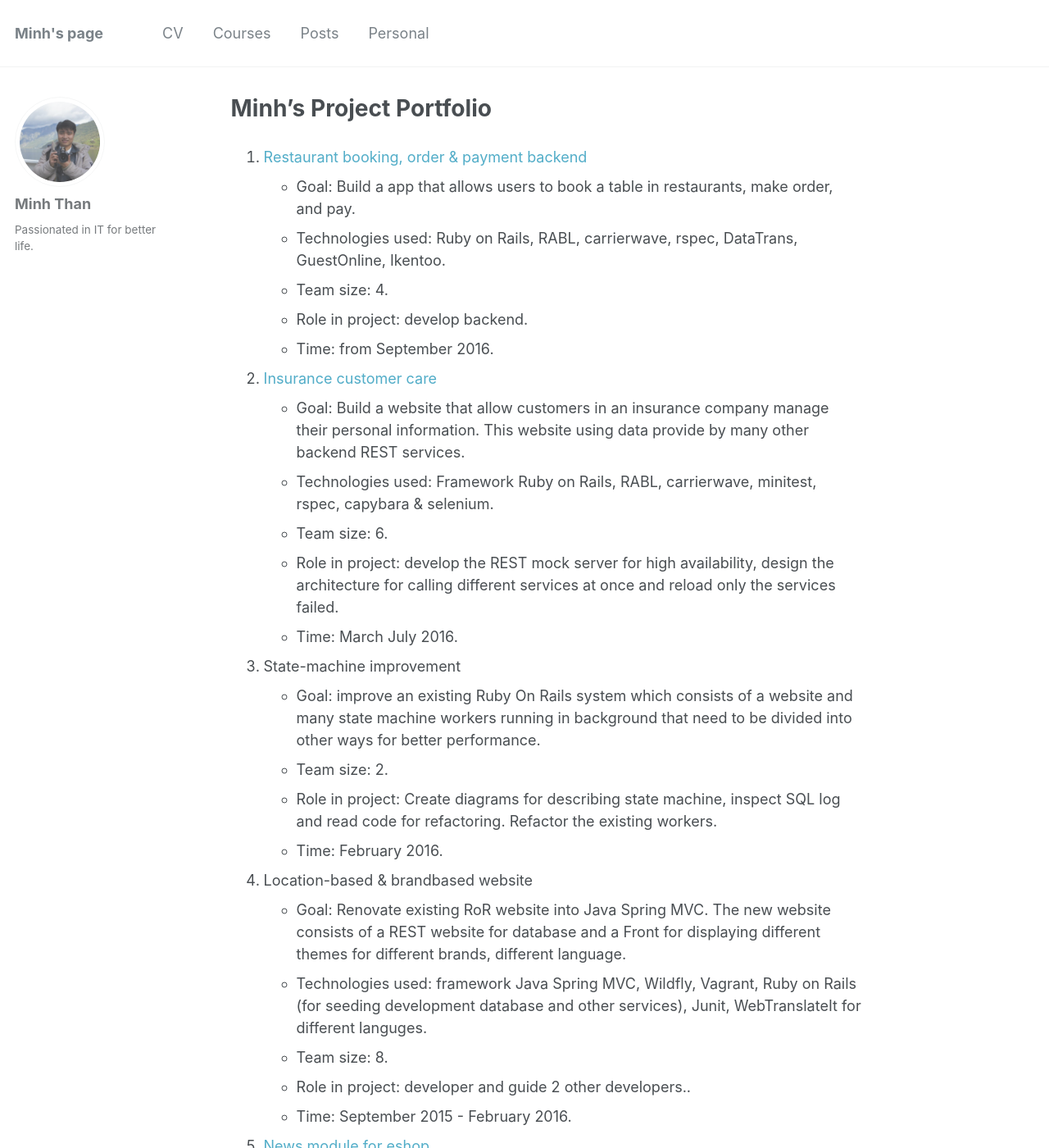
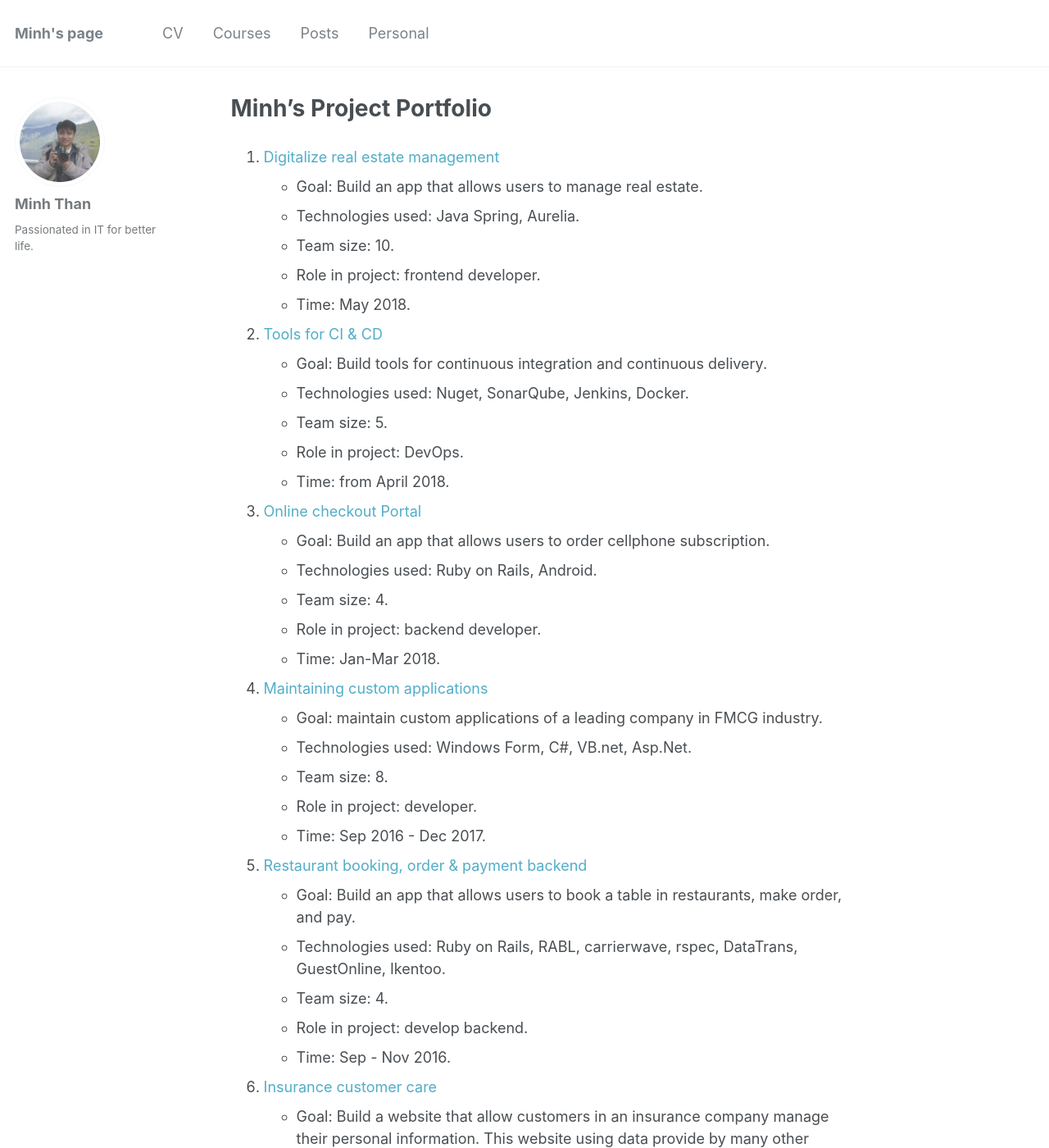
Before and after one commit to thanqminh/thanqminh.github.io, a Jekyll site: the page built from portfolio.md, in a window 1280 px wide and 1400 px high. Shown: the whole window at 82% size. Built offline with Jekyll 4.4.1, drawn with Linux system fonts in a browser that asks for light colours; some of the changed text lies outside the part shown.

Commit message:
update cv and port

```diff
--- a/portfolio.md
+++ b/portfolio.md
@@ -5,21 +5,45 @@ author_profile: true
 permalink: /portfolio
 sidebar: true
 ---
-1.  [Restaurant booking, order & payment backend](https://openwt.com/en/cases/reinventing-hospitality-through-technology){:target="_blank"}
-* Goal: Build a app that allows users to book a table in restaurants, make order, and pay.
+1.  [Digitalize real estate management](https://openwt.com/en/cases/increasing-efficiency-real-estate-through-360-customer-view){:target="_blank"}
+* Goal: Build an app that allows users to manage real estate.
+* Technologies used: Java Spring, Aurelia.
+* Team size: 10.
+* Role in project: frontend developer.
+* Time: May 2018.
+2.  [Tools for CI & CD](https://openwt.com/en/cases/winning-digital-age-devops){:target="_blank"}
+* Goal: Build tools for continuous integration and continuous delivery.
+* Technologies used: Nuget, SonarQube, Jenkins, Docker.
+* Team size: 5.
+* Role in project: DevOps.
+* Time: from April 2018.
+3.  [Online checkout Portal](https://openwt.com/en/cases/boosting-e-commerce-conversion-rates-streamlined-sales-funnel){:target="_blank"}
+* Goal: Build an app that allows users to order cellphone subscription.
+* Technologies used: Ruby on Rails, Android.
+* Team size: 4.
+* Role in project: backend developer.
+* Time: Jan-Mar 2018.
+4.  [Maintaining custom applications](https://openwt.com/en/cases/maintaining-aging-portfolio-over-100-custom-applications-without-impacting-users-satisfaction){:target="_blank"}
+* Goal: maintain custom applications of a leading company in FMCG industry.
+* Technologies used: Windows Form, C#, VB.net, Asp.Net.
+* Team size: 8.
+* Role in project: developer.
+* Time: Sep 2016 - Dec 2017.
+5.  [Restaurant booking, order & payment backend](https://openwt.com/en/cases/reinventing-hospitality-through-technology){:target="_blank"}
+* Goal: Build an app that allows users to book a table in restaurants, make order, and pay.
 * Technologies used: Ruby on Rails, RABL, carrierwave, rspec, DataTrans, GuestOnline, Ikentoo.
 * Team size: 4.
 * Role in project: develop backend.
-* Time: from September 2016.
-2. [Insurance customer care](https://openwt.com/en/cases/fast-tracking-atupri-customer-portal-our-agile-methodology?language=en){:target="_blank"}
+* Time: Sep - Nov 2016.
+6. [Insurance customer care](https://openwt.com/en/cases/fast-tracking-atupri-customer-portal-our-agile-methodology?language=en){:target="_blank"}
 * Goal: Build a website that allow customers in an insurance company manage their personal information. This website using data provide by
 many other backend REST services.
 * Technologies used: Framework Ruby on Rails, RABL, carrierwave, minitest, rspec, capybara & selenium.
 * Team size: 6.
 * Role in project: develop the REST mock server for high availability, design the architecture for calling different services at once and reload only the services failed.
-* Time: March July
+* Time: Mar 2016 - Aug 2016
 2016.
-3. State-machine improvement
+7. [State-machine improvement](https://openwt.com/en/cases/building-fully-integrated-sales-process-switzerlands-leading-private-jet-broker){:target="_blank"}
 * Goal: improve an existing Ruby On Rails system which consists of a website and many state machine workers running in background that need to be divided into other ways for better performance.
 * Team size: 2.
 * Role in project: Create diagrams for describing state machine, inspect SQL log and read code for refactoring. Refactor the existing workers.
@@ -29,23 +53,23 @@ many other backend REST services.
 * Technologies used: framework Java Spring MVC, Wildfly, Vagrant, Ruby on Rails (for seeding development database and other services), Junit, WebTranslateIt for different languges.
 * Team size: 8.
 * Role in project: developer and guide 2 other developers..
-* Time: September 2015 - February 2016.
-5. [News module for eshop](https://openwt.com/en/cases/launch-m-budgets-new-responsive-e-commerce-platform){:target="_blank"}
+* Time: Sep 2015 - Feb 2016.
+8. [News module for eshop](https://openwt.com/en/cases/launch-m-budgets-new-responsive-e-commerce-platform){:target="_blank"}
 * Goal: Build.
 * Team size: 1.
 * Role in project: Add news module to an existing eshop (magento-powered).
-* Time: September 2015.
-6. [Private Aviation](https://openwt.com/en/cases/private-aviation){:target="_blank"}
+* Time: Sep 2015.
+9. [Private Aviation](https://openwt.com/en/cases/private-aviation){:target="_blank"}
 * Goal: Develop a website for booking helicopter trip (fix route & ondemand route).
 * Technologies used: Framework: Ruby On Rails, Devise (for login), Active rest client (for getting data from Saleforces), rspec, capybara & Selenium (for integration & UAT test).
 * Role in project: whole developer, except initial PSD to HTML and Salesforce part.
-* Time: June 2015 - August 2015.
-7. [Apartment & Pet & Pile manager](http://npr4dogs.com/){:target="_blank"}
+* Time: Jun-Aug 2015.
+10. [Apartment & Pet & Pile manager](http://npr4dogs.com/){:target="_blank"}
 * Goal: Develop a website that provide REST API for mobile app of managing dog poop in rental apartment area, and the web admin for apartment manager.
 * Technologies used: Framework Ruby On Rails, Devise (for login & access token generation), rspec for API test, carrierwave for file upload.
 * Role in project: whole developer (backend for app, site and admin).
-* Time: May July - 2016.
-8. [Web Form for Real Estate Closing](http://www.consumerfinance.gov/policy-compliance/guidance/implementation-guidance/tila-respa-disclosure-rule/){:target="_blank"}
+* Time: May-July 2016.
+11. [Web Form for Real Estate Closing](http://www.consumerfinance.gov/policy-compliance/guidance/implementation-guidance/tila-respa-disclosure-rule/){:target="_blank"}
 * Goal: maintain a real estate & insurance Windows desktop software, build a web form that can be viewed within the software and run independently.
 * Technologies used: C#, ASP.net MVC, Entity Framework, DevExpress, Ms SQL Server.
 * Role in project: Technical Business Analyst, analyze documents and existing code as well as take requirement from customer then transfer them into system specification requirement document for development.
@@ -54,15 +78,15 @@ many other backend REST services.
 * Goal: Build template & plans to sends email & SMS for an automated CRM system.
 * Technologies used: PHP, CodeIgniter, MySQL, MongoDb (email storage), Redis (User IM & Notifications)
 * Role in project: whole developer.
-* Time: September 2013 - February 2014.
-10. [Norwegian People Archive](http://abdallah.hiof.no/mediarkiv/prosjektbeskrivelse/mediearkiv.pdf){:target="_blank"}
+* Time: Sep 2013 - Feb 2014.
+12. [Norwegian People Archive](http://abdallah.hiof.no/mediarkiv/prosjektbeskrivelse/mediearkiv.pdf){:target="_blank"}
 * Goal: Develop a prototype for Norwegian Personal Archive System.
 * Technologies used: Yii, XML.
 * Role in project: whole developer. Design system architecture, design meta model, identify problems & provide solutions
 * Research Fields: Archive METS format, digital file format, copyright, Semantic Web, Common Metadata for different formats, System architecture, archiving activities.
-* Time: June 2012 - May 2013.
-11. First experience websites
+* Time: Jun 2012 - May 2013.
+13. First experience websites
 * School website: [solvay-mba.edu.vn](http://solvay-mba.edu.vn){:target="_blank"} (whole developer for front end and content admin except PSD to HTML, using company’s MVC framework)
 * Company website: [toshiba.com.vn](http://toshiba.com.vn){:target="_blank"} (whole developer for front end and content admin except PSD to HTML, using CakePHP).
-* Online dating system xedapdoi.vn (page died) that people can be friends and send messages & gifts to each others (1 of 3 developers for both front end and content admin, using company’s MVC framework)
-* Time: June 2009 - July 2010.
+* Online dating system xedapdoi.vn (page owner & content changed) that people can be friends and send messages & gifts to each others (1 of 3 developers for both front end and content admin, using company’s MVC framework)
+* Time: Jun 2009 - Jul 2010.
```
Also changed, not shown: cv.md (+2 -2 lines), Gemfile.lock.
